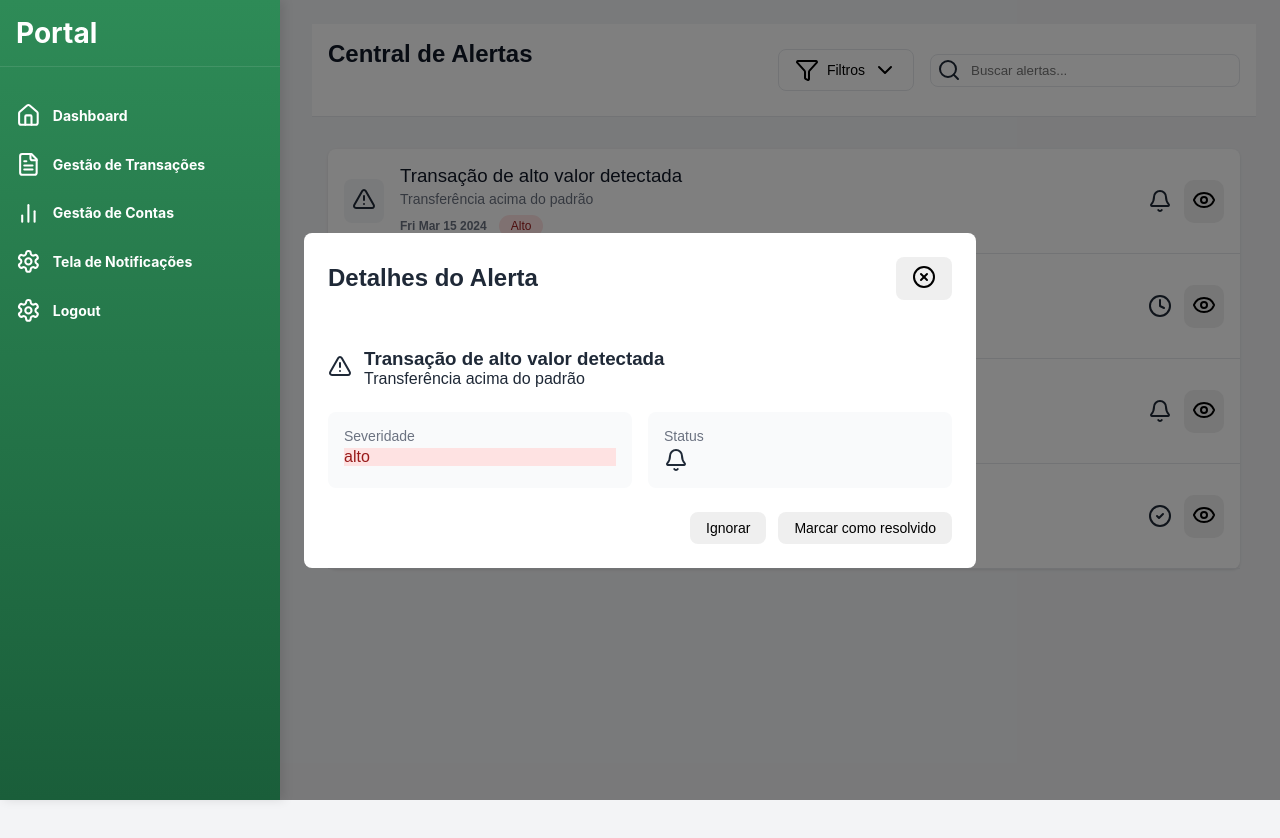
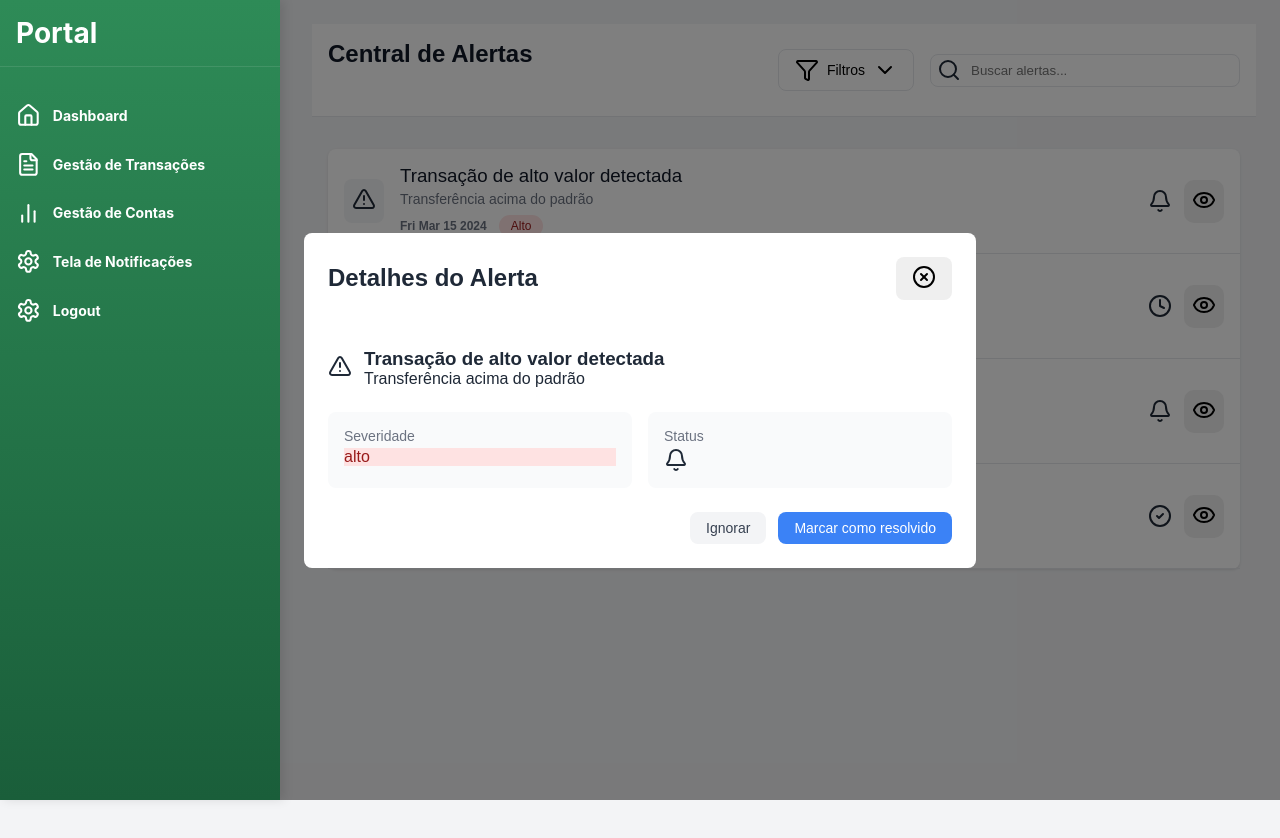
Before and after one commit to RusthenRonald2006/Portal-de-analise-em-anomalias-transacionais, a React (Create React App) app in the folder detec-anomalias/: page /notificacoes in a window 1280 px wide. Both pictures are taken after a click on the element 784 px from the left and 201 px from the top of the page. Shown: the top 838 px of the page. Built offline with nearby package versions, Linux system fonts and the light colour scheme; the HTML template or start-up script is replaced by a standard one.

Commit message:
finalizei tela de notificações

```diff
--- a/detec-anomalias/src/components/Pages/Notificacoes.js
+++ b/detec-anomalias/src/components/Pages/Notificacoes.js
@@ -208,10 +208,10 @@ function Notificacoes(){
                                 </div>
 
                                 <div className={styles.modal_actions}>
-                                    <button className="button button-secondary">
+                                    <button className={styles.button_secondary}>
                                         Ignorar
                                     </button>
-                                    <button className="button button-primary">
+                                    <button className={styles. button_primary}>
                                         Marcar como resolvido
                                     </button>
                                 </div>
--- a/detec-anomalias/src/components/Pages/Notificacoes.module.css
+++ b/detec-anomalias/src/components/Pages/Notificacoes.module.css
@@ -244,6 +244,31 @@ header{
     gap: 0.75rem;
     margin-top: 1.5rem;
 }
+.modal_actions button{
+    padding: 0.5rem 1rem;
+    border-radius: 0.5rem;
+    cursor: pointer;
+    font-weight: 500;
+    border: none;
+}
+
+.button_secondary {
+    background-color:  #f3f4f6;
+    color:  #374151;
+  }
+
+  .button_secondary:hover {
+    background-color: #e5e7eb;
+  }
+
+  .button_primary {
+    background-color: #3b82f6;
+    color: white;
+  }
+
+  .button_primary:hover {
+    background-color: #2563eb;
+  }
 @media (max-width:1024px){
     .mobile_menu_button{
         display: block;
```
